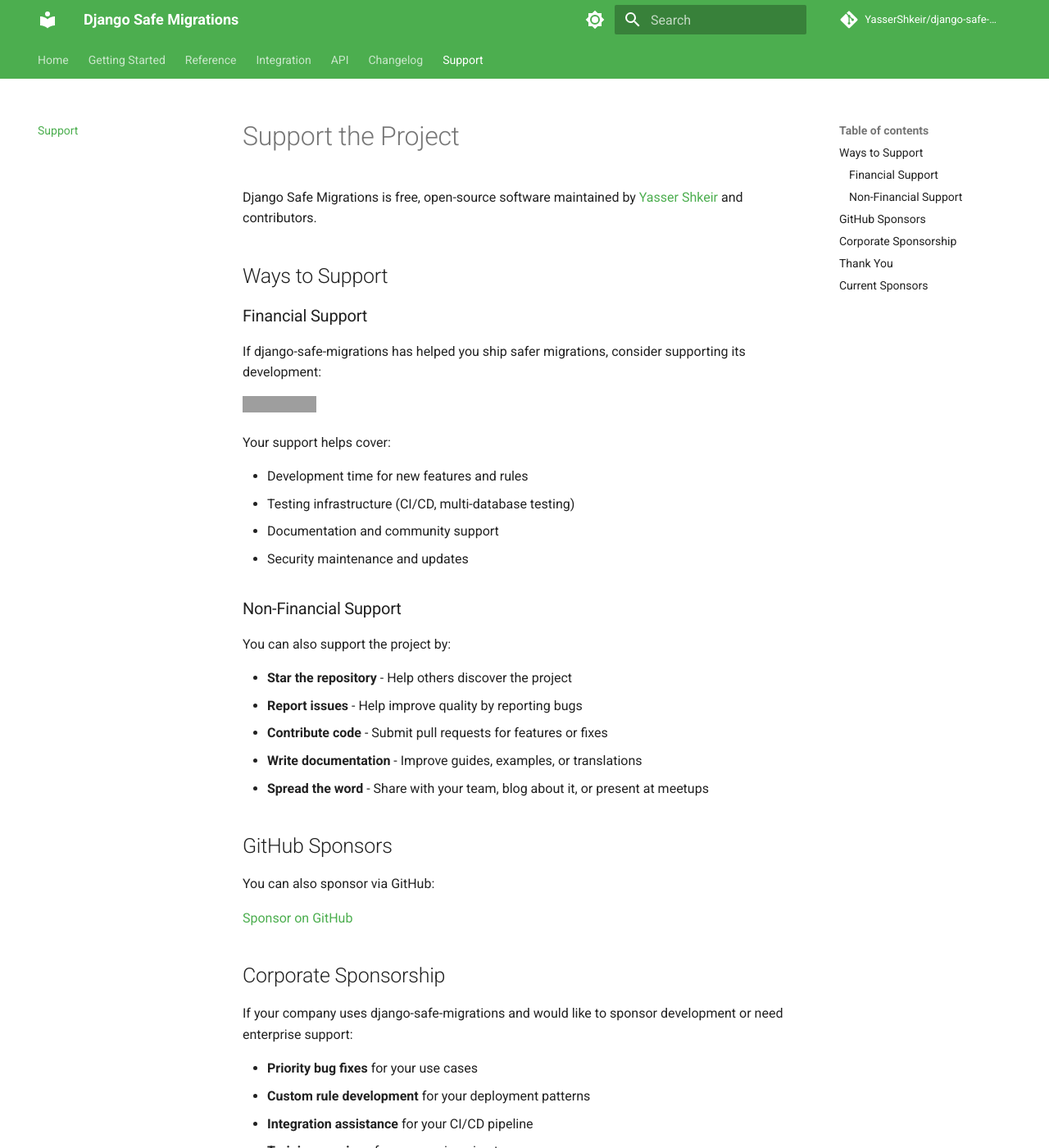
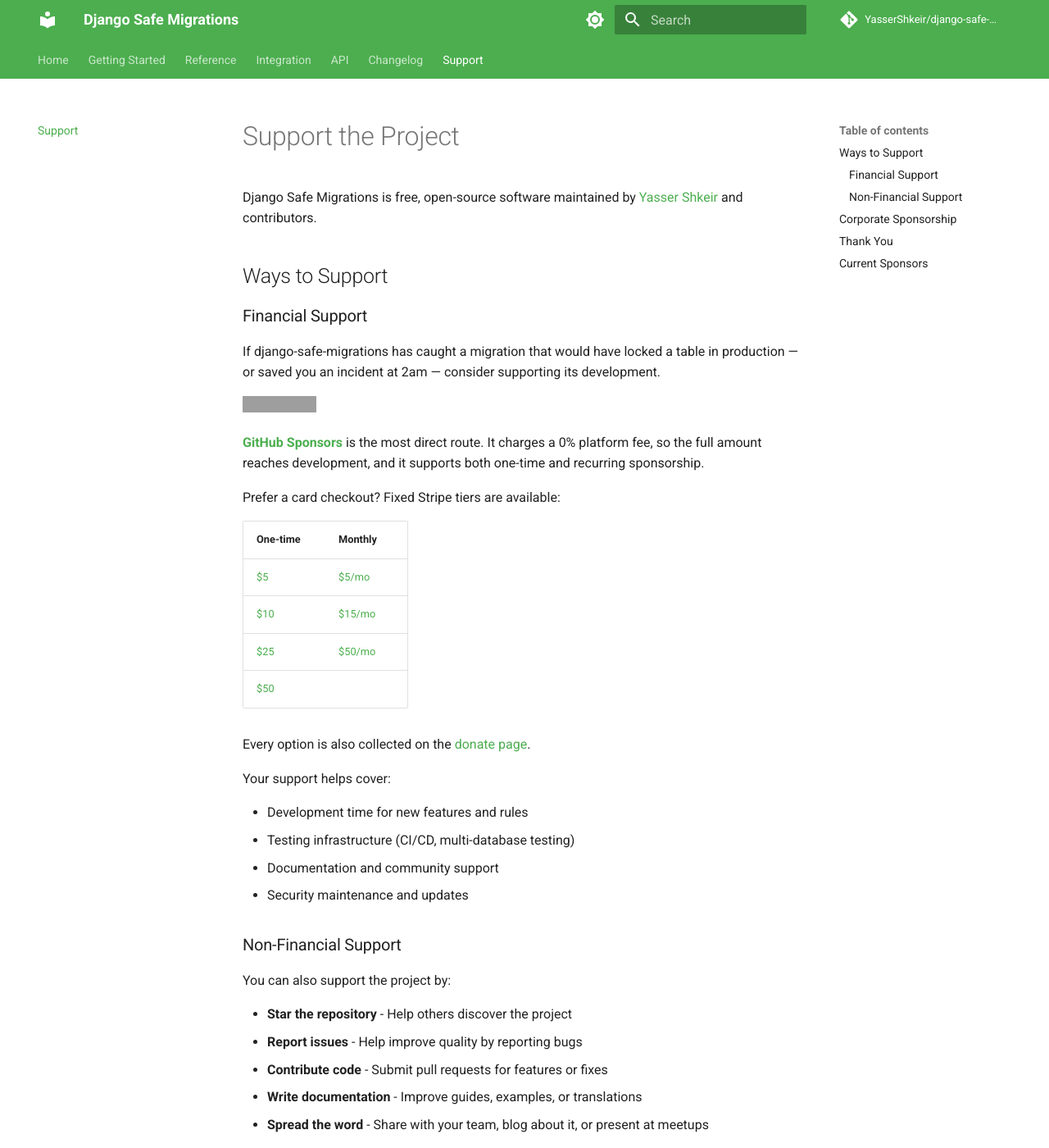
Before and after one commit to YasserShkeir/django-safe-migrations, an MkDocs documentation site: the page built from docs/support.md, in a window 1280 px wide and 1400 px high. Shown: the whole window at 82% size. Built offline with MkDocs 1.6.1 and Material for MkDocs 9.7.7, drawn with Linux system fonts in a browser that asks for light colours; comment, search, counter and statistics services are not loaded; grey boxes are pictures that could not be loaded.

Commit message:
docs: add Stripe funding tiers to support surfaces (#76)
Gives readers a concrete, low-friction way to fund maintenance.

- README: reframe the Support section around what the library saves the
  reader, lead with GitHub Sponsors (0% platform fee), then list fixed
  one-time and monthly Stripe tiers
- docs/support.md: same treatment, with the tiers as a table; folds the
  standalone "GitHub Sponsors" section into Financial Support so the page
  states it once instead of twice

pyproject.toml already carries a Funding project URL, so PyPI's sidebar
link needs no change here.

```diff
--- a/docs/support.md
+++ b/docs/support.md
@@ -6,9 +6,22 @@
 
 ### Financial Support
 
-If django-safe-migrations has helped you ship safer migrations, consider supporting its development:
+If django-safe-migrations has caught a migration that would have locked a table in production — or saved you an incident at 2am — consider supporting its development.
 
-[![Sponsor](https://img.shields.io/badge/Sponsor-%E2%9D%A4-red.svg?style=for-the-badge)](https://www.yasser-shkeir.com/donate)
+[![Sponsor on GitHub](https://img.shields.io/badge/Sponsor-GitHub%20Sponsors-ea4aaa.svg?style=for-the-badge)](https://github.com/sponsors/YasserShkeir)
+
+**[GitHub Sponsors](https://github.com/sponsors/YasserShkeir)** is the most direct route. It charges a 0% platform fee, so the full amount reaches development, and it supports both one-time and recurring sponsorship.
+
+Prefer a card checkout? Fixed Stripe tiers are available:
+
+| One-time                                              | Monthly                                                  |
+| ----------------------------------------------------- | -------------------------------------------------------- |
+| [$5](https://buy.stripe.com/6oUfZbgh17Km5xQ2HzcMM00)  | [$5/mo](https://buy.stripe.com/8x2eV76Gr9Su1hAci9cMM04)  |
+| [$10](https://buy.stripe.com/bJe00d8Oz4ya8K21DvcMM01) | [$15/mo](https://buy.stripe.com/28EeV7e8TaWy2lE5TLcMM05) |
+| [$25](https://buy.stripe.com/00wfZb5Cn7Km8K21DvcMM02) | [$50/mo](https://buy.stripe.com/bJe8wJ7Kvc0C7FY2HzcMM06) |
+| [$50](https://buy.stripe.com/aFa14h7Kv0hU1hAfulcMM03) |                                                          |
+
+Every option is also collected on the [donate page](https://www.yasser-shkeir.com/donate).
 
 Your support helps cover:
 
@@ -26,12 +39,6 @@
 - **Contribute code** - Submit pull requests for features or fixes
 - **Write documentation** - Improve guides, examples, or translations
 - **Spread the word** - Share with your team, blog about it, or present at meetups
-
-## GitHub Sponsors
-
-You can also sponsor via GitHub:
-
-[Sponsor on GitHub](https://github.com/sponsors/YasserShkeir)
 
 ## Corporate Sponsorship
 
```
Also changed, not shown: README.md (+11 -2 lines).
